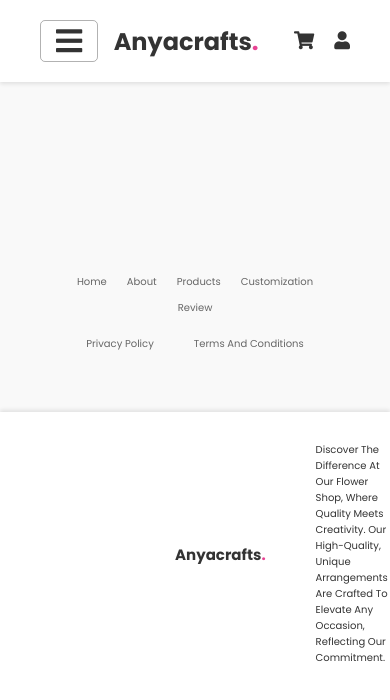
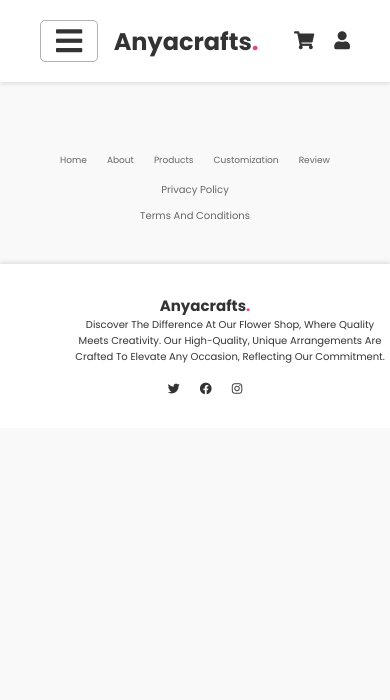
Before and after one commit to NoLongerLagado/Anyacrafts, a React (Vite) app in the folder anyacrafts/: page /user-profile in a window 390 px wide. Shown: the top 700 px of the page. Built offline with nearby package versions, Linux system fonts and the light colour scheme; no server answers; what @firecms/core would draw is missing.

Commit message:
add responsiveness in userprofile

```diff
--- a/anyacrafts/src/styles/userprofile.css
+++ b/anyacrafts/src/styles/userprofile.css
@@ -231,3 +231,56 @@ footer p {
 .social-media a:hover {
     color: #ff00bf;
 }
+
+@media screen and (max-width: 768px) {
+
+    main {
+        padding: 20px;
+    }
+
+    .account {
+        padding: 30px;
+    }
+
+    .bottom {
+        display: flex;
+        flex-wrap: wrap;
+        justify-content: center;
+        padding-top: 100px;
+    }
+
+    .bottom a {
+        font-size: 0.9rem;
+        padding-bottom: 5px;
+    }
+
+    .links {
+        display: flex;
+        flex-direction: column;
+        align-items: center;
+        gap: 10px;
+    }
+
+    footer {
+        padding-left: 20px;
+        align-items: center;
+        text-align: center;
+    }
+
+    .footer-top {
+        flex-direction: column;
+    }
+
+    .social-media {
+        margin-left: 0;
+        justify-content: center;
+    }
+
+    .social-media a {
+        font-size: 1.2rem;
+    }
+
+    table {
+        font-size: 0.9rem;
+    }
+}
```
